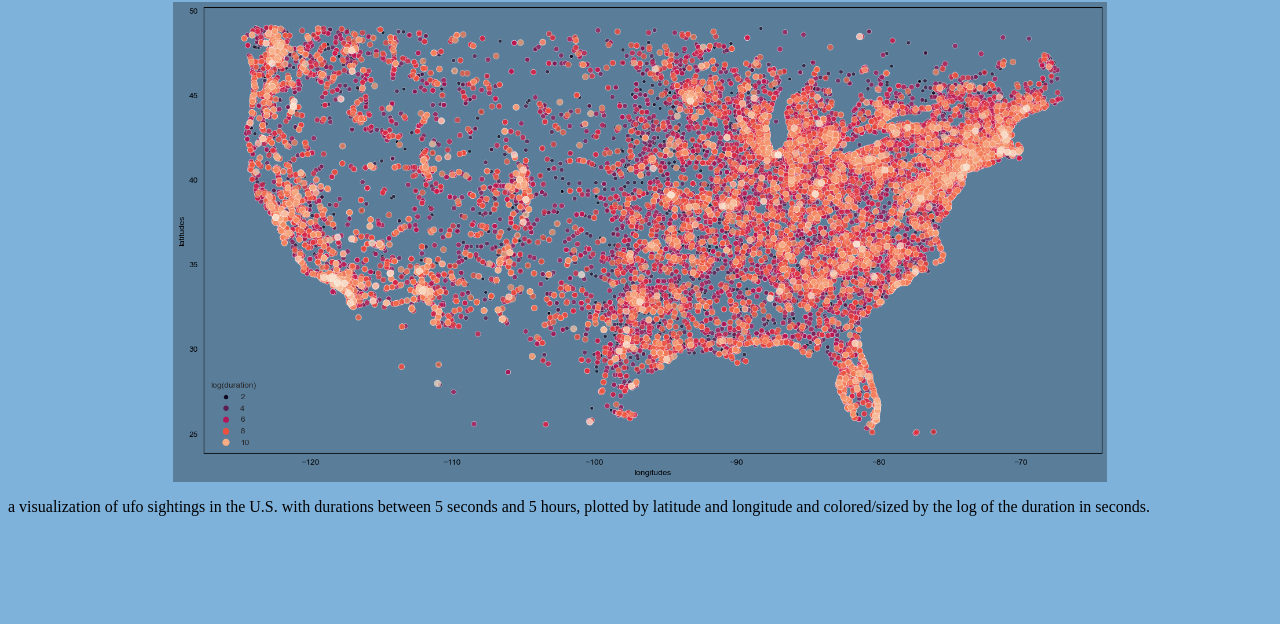
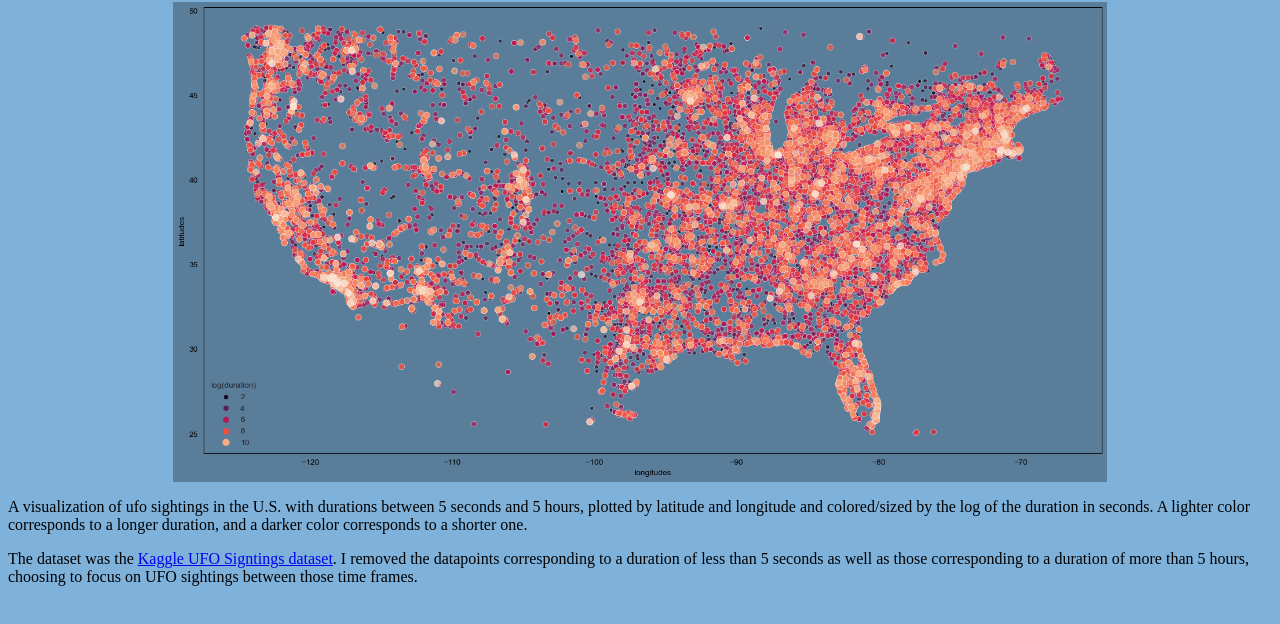
Before and after one commit to oeschutz/cs_241_project, a plain HTML site: page index.html in a window 1280 px wide. Shown: the part 64-688 px from the top of the page. Drawn offline with Linux system fonts and the light colour scheme.

Commit message:
Update index.html

```diff
--- a/index.html
+++ b/index.html
@@ -4,5 +4,9 @@
   <img src = "test_us16.png" height = 480px>
 </center>
 
-<p> a visualization of ufo sightings in the U.S. with durations between 5 seconds and 5 hours, plotted by latitude and longitude and colored/sized by the
-log of the duration in seconds.</p>
+  <p> A visualization of ufo sightings in the U.S. with durations between 5 seconds and 5 hours, plotted by latitude and longitude and colored/sized by the
+  log of the duration in seconds. A lighter color corresponds to a longer duration, and a darker color corresponds to a shorter one.</p>
+
+  <p> The dataset was the <a href="https://www.kaggle.com/datasets/NUFORC/ufo-sightings?select=complete.csv">Kaggle UFO Signtings dataset</a>. I removed the datapoints
+  corresponding to a duration of less than 5 seconds as well as those corresponding to a duration of more than 5 hours, choosing to focus on UFO sightings between those
+  time frames.</p>
```
